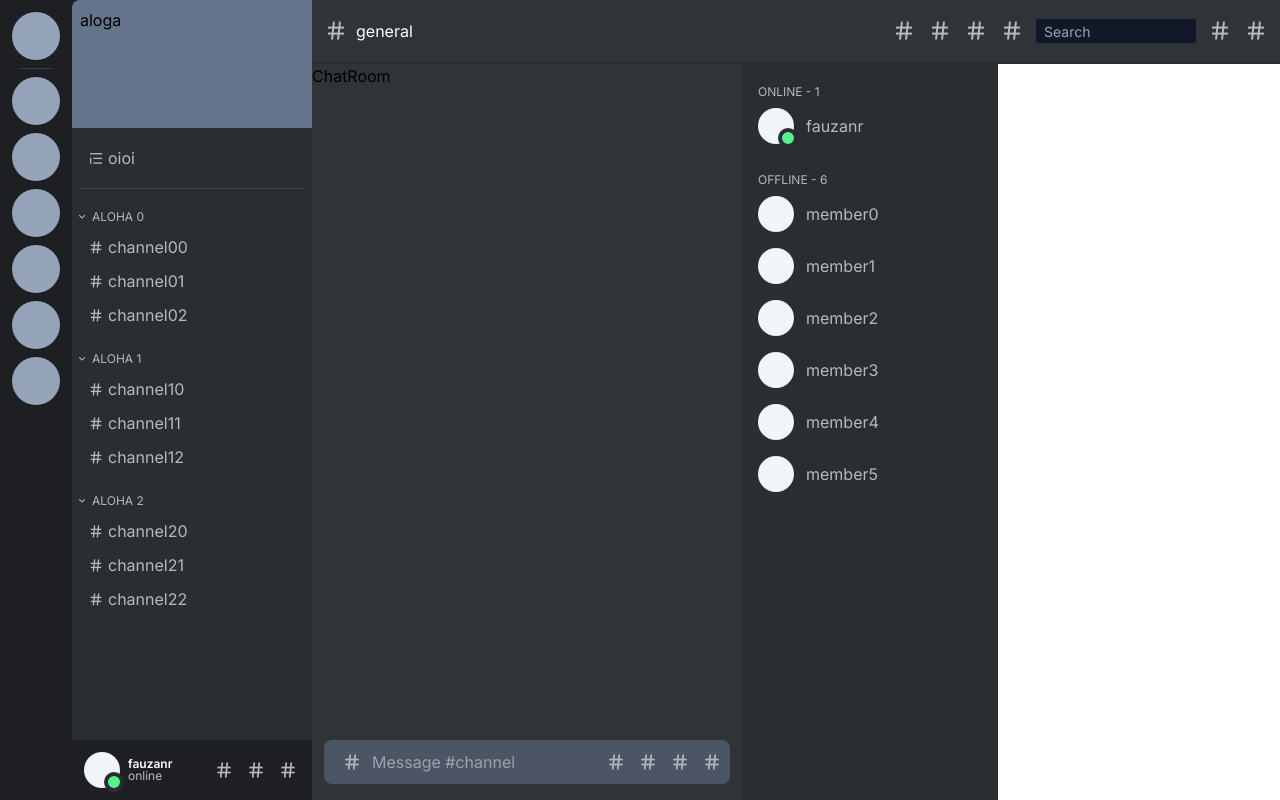
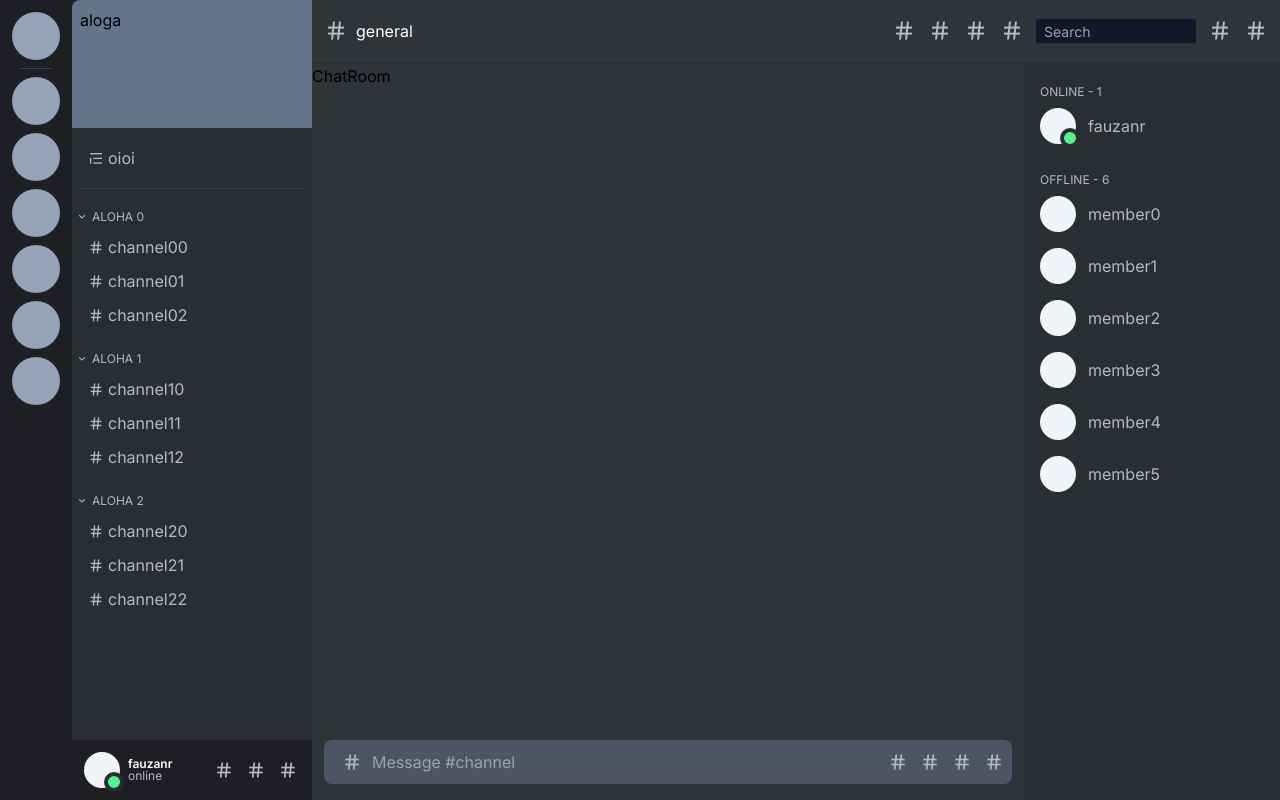
Before and after one commit to fauzanr/fauzanr.github.io, a Next.js app: page / in a window 1280 px wide. Built offline with nearby package versions, Linux system fonts and the light colour scheme.

Commit message:
fix full width layout

```diff
--- a/components/MainContent/ChannelRoom/index.tsx
+++ b/components/MainContent/ChannelRoom/index.tsx
@@ -5,15 +5,13 @@
 
 const ChannelRoom = () => {
   return (
-    <div className="flex">
-      <div className="flex flex-auto">
-        <div className="flex flex-col">
-          <div className="flex-auto">
-            <ChatRoom />
-          </div>
-          <div className="flex-none">
-            <Chatbox />
-          </div>
+    <div className="flex h-full">
+      <div className="flex-auto flex flex-col">
+        <div className="flex-auto">
+          <ChatRoom />
+        </div>
+        <div className="flex-none">
+          <Chatbox />
         </div>
       </div>
       <div className="flex-none">
--- a/components/MainContent/index.tsx
+++ b/components/MainContent/index.tsx
@@ -19,7 +19,7 @@
             <div className="flex-none">
               <Topbar />
             </div>
-            <div className="flex flex-auto overflow-hidden">
+            <div className="flex-auto overflow-hidden">
               <ChannelRoom />
             </div>
           </div>
```
